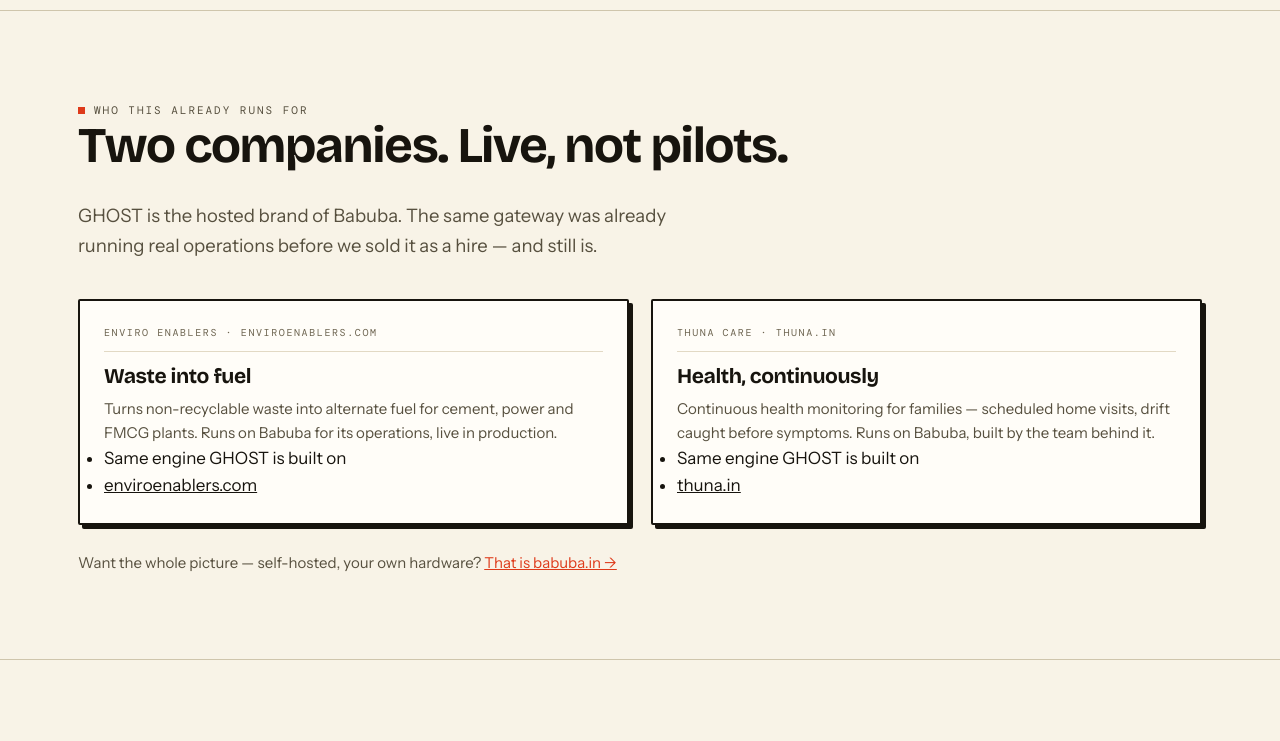
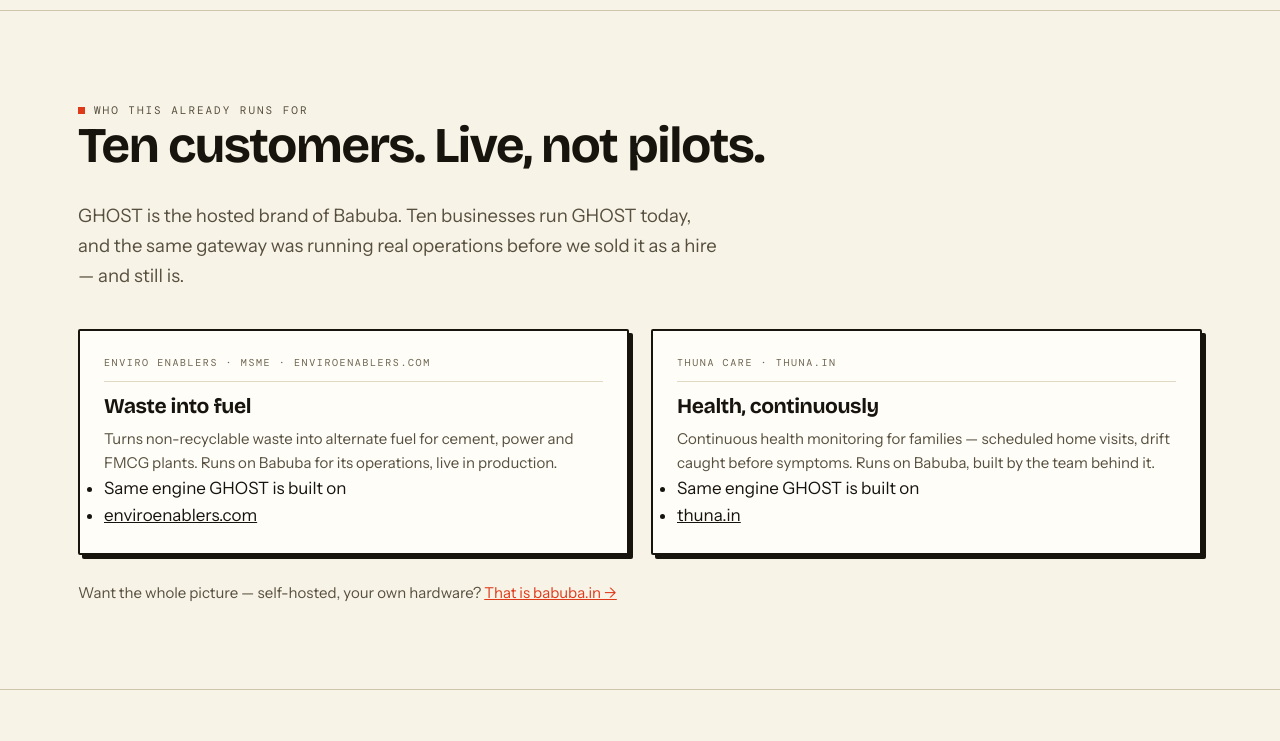
Before and after one commit to thunacare-alt/Ghostagent, a plain HTML site: page index.html in a window 1280 px wide. Shown: the part 3760-4501 px from the top of the page. Drawn offline with Linux system fonts and the light colour scheme.

Commit message:
Customers: 10 GHOST customers live; Enviro Enablers named as an MSME

```diff
--- a/index.html
+++ b/index.html
@@ -445,13 +445,13 @@
     <div class="head">
       <div>
         <span class="eyebrow">Who this already runs for</span>
-        <h2 class="sec-t">Two companies. Live, not pilots.</h2>
+        <h2 class="sec-t">Ten customers. Live, not pilots.</h2>
       </div>
-      <p class="lede">GHOST is the hosted brand of Babuba. The same gateway was already running real operations before we sold it as a hire &mdash; and still is.</p>
+      <p class="lede">GHOST is the hosted brand of Babuba. Ten businesses run GHOST today, and the same gateway was running real operations before we sold it as a hire &mdash; and still is.</p>
     </div>
     <div class="grid2">
       <div class="card">
-        <span class="num">ENVIRO ENABLERS &middot; enviroenablers.com</span>
+        <span class="num">ENVIRO ENABLERS &middot; MSME &middot; enviroenablers.com</span>
         <h3>Waste into fuel</h3>
         <p>Turns non-recyclable waste into alternate fuel for cement, power and FMCG plants. Runs on Babuba for its operations, live in production.</p>
         <ul>
@@ -493,7 +493,7 @@
         <h3 class="team-name">Aswin R Iyer</h3>
         <div class="team-role">Founder &amp; CEO &middot; Babuba</div>
         <p>I started Babuba because agent automation was sold like enterprise software: consultants, project plans, licence fees. The businesses that needed it most &mdash; one owner, ten staff &mdash; were the ones told it was not for them. GHOST is the first thing we ship from it: the advanced tech, hired like an employee, at a price a small business can carry.</p>
-        <p>The symptom is always the same. An enquiry that lands at 11 pm and is read at nine the next morning. A payment nobody remembered to chase. A quote that sat in a drafts folder until the customer hired someone else. GHOST answers all three, and it is the same engine as Babuba &mdash; the code already running a waste-to-fuel operation and a hotel &mdash; delivered with no project plan: one agent, one job, live in a couple of weeks.</p>
+        <p>The symptom is always the same. An enquiry that lands at 11 pm and is read at nine the next morning. A payment nobody remembered to chase. A quote that sat in a drafts folder until the customer hired someone else. GHOST answers all three, and it is the same engine as Babuba &mdash; the code already running a waste-to-fuel MSME and a health service &mdash; delivered with no project plan: one agent, one job, live in a couple of weeks.</p>
         <p>Thuna Care Private Limited is the registered company behind it, small on purpose &mdash; no channel partner, no implementation team, so the person who answers <a href="mailto:aswin@ghostagents.in">aswin@ghostagents.in</a> is the person who builds the product.</p>
         <dl class="team-facts">
           <div><dt>Legal entity</dt><dd>Thuna Care Private Limited &mdash; the registered company behind Babuba and GHOST</dd></div>
@@ -501,7 +501,7 @@
           <div><dt>Registered office</dt><dd>Gurugram, Haryana, India</dd></div>
           <div><dt>Founded</dt><dd>2026</dd></div>
           <div><dt>Products</dt><dd>GHOST (managed agent) &middot; Babuba Gateway (platform)</dd></div>
-          <div><dt>In production</dt><dd>2 customers &middot; Enviro Enablers, Thuna Care</dd></div>
+          <div><dt>In production</dt><dd>10 GHOST customers &middot; Enviro Enablers (MSME) and Thuna Care on the full platform</dd></div>
         </dl>
         <div class="team-links">
           <a href="https://www.linkedin.com/in/aswin-r-9a4b733a3" target="_blank" rel="noopener">LinkedIn &#8599;</a>
```
